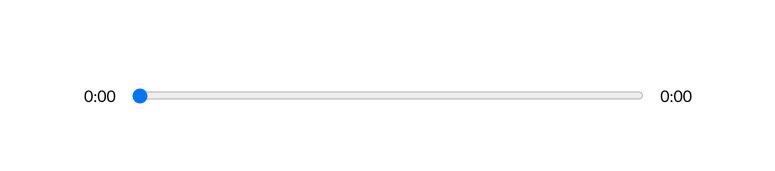
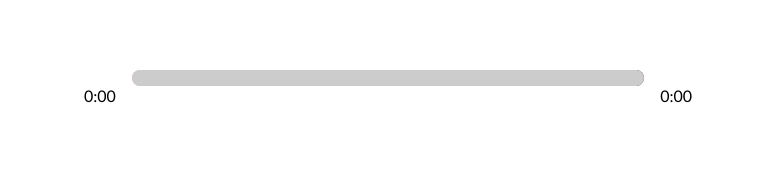
Before and after one commit to Michael-Melis/Music-app, a React (Create React App) app: page / in a window 1280 px wide. Shown: the part 490-661 px from the top of the page, without its empty margins (252-1027 px from the left). Built offline with nearby package versions, Linux system fonts and the light colour scheme.

Commit message:
gradient color slider

```diff
--- a/src/App.js
+++ b/src/App.js
@@ -19,12 +19,23 @@ function App() {
   const [songInfo, setSongInfo] = useState({
     currentTime: 0,
     duration: 0,
+    animationPercentage: 0,
   });
   const [libraryStatus, setLibraryStatus] = useState(false);
   const timeUpdateHandler = (e) => {
     const current = e.target.currentTime;
     const duration = e.target.duration;
-    setSongInfo({ ...songInfo, currentTime: current, duration: duration });
+    //calculate percenatge
+    const roundedCurrent = Math.round(current);
+    const roundedDuration = Math.round(duration);
+    const animation = Math.round((roundedCurrent / roundedDuration) * 100);
+
+    setSongInfo({
+      ...songInfo,
+      currentTime: current,
+      duration: duration,
+      animationPercentage: animation,
+    });
   };
   return (
     <div className="App">
--- a/src/components/Player.js
+++ b/src/components/Player.js
@@ -72,11 +72,20 @@ const Player = ({
     }
     playAudio(isPlaying, audioRef);
   };
-
+  //add the styles to slider
+  const trackAnim = {
+    transform: `translateX(${songInfo.animationPercentage}%)`,
+  };
   return (
     <div className="player">
       <div className="time-control">
         <p>{getTime(songInfo.currentTime)}</p>
+        <div
+          style={{
+            background: `linear-gradient(to right,${currentSong.color[0]},${currentSong.color[1]})`,
+          }}
+          className="track"
+        >
           <input
             onChange={dragHandler}
             min={0}
@@ -84,6 +93,8 @@ const Player = ({
             value={songInfo.currentTime}
             type="range"
           />
+          <div style={trackAnim} className="animate-track"></div>
+        </div>
         <p>{songInfo.duration ? getTime(songInfo.duration) : "0:00"}</p>
       </div>
       <div className="play-control">
--- a/src/styles/_player.scss
+++ b/src/styles/_player.scss
@@ -12,7 +12,9 @@
   display: flex;
   input {
     width: 100%;
-    padding: 1rem 0rem;
+    -webkit-appearance: none;
+    background: transparent;
+    cursor: pointer;
   }
   p {
     padding: 1rem;
@@ -28,3 +30,29 @@
     cursor: pointer;
   }
 }
+input [type="range"]:focus {
+  outline: none;
+}
+input[type="range"]::-webkit-slider-thumb {
+  -webkit-appearance: none;
+  height: 16px;
+  width: 16px;
+}
+.track {
+  background: blue;
+  width: 100%;
+  height: 1rem;
+  position: relative;
+  border-radius: 1rem;
+  overflow: hidden;
+}
+.animate-track {
+  background: rgb(204, 204, 204);
+  width: 100%;
+  height: 100%;
+  position: absolute;
+  top: 0;
+  left: 0;
+  transform: translateX(0%);
+  pointer-events: none;
+}
```
Lines whose indentation alone changed are shown as unchanged.
